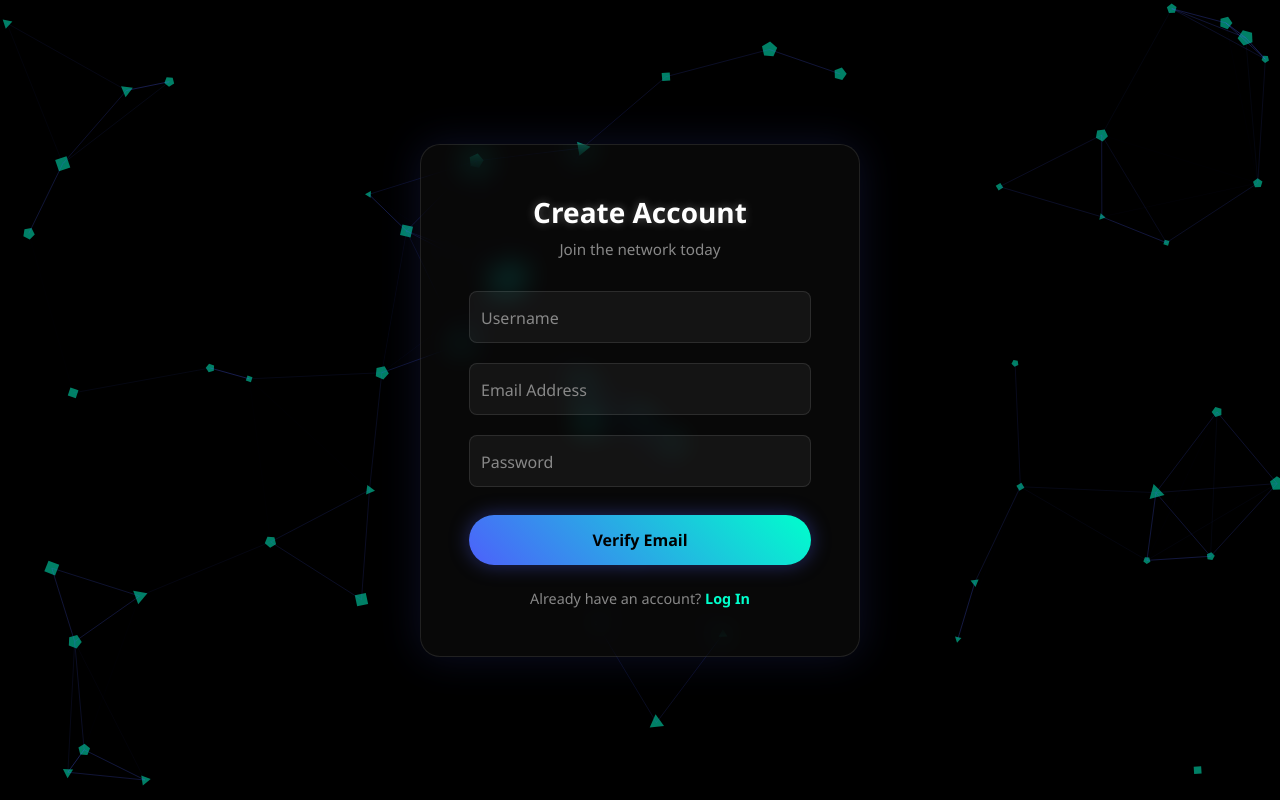
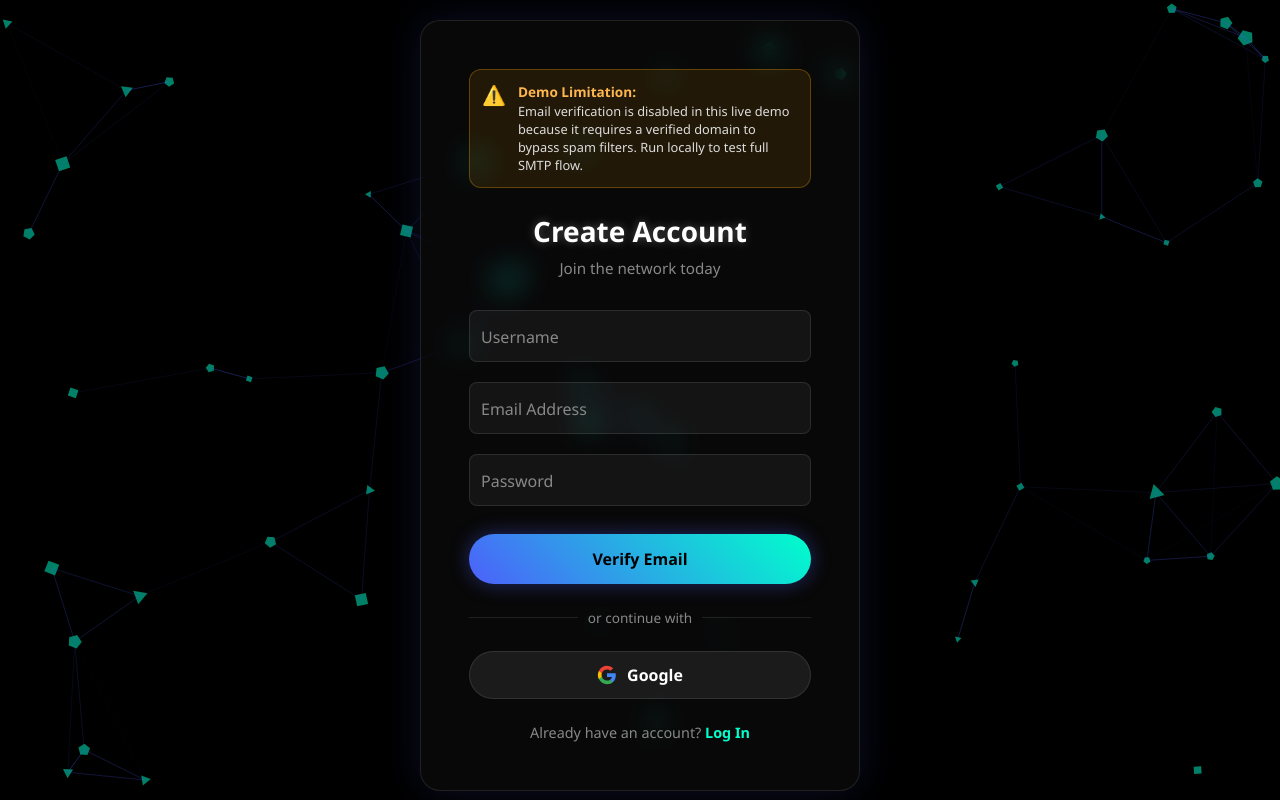
Before and after one commit to DevyanifanofRDJ/TheDigitalArchitect, a Node server app: page /sign in a window 1280 px wide. Run offline with Node 20, Linux system fonts and the light colour scheme; some libraries are stand-ins or nearby versions.

Commit message:
Add Google Login UI and email limitation banner

```diff
--- a/index.js
+++ b/index.js
@@ -13,6 +13,8 @@ import sanitize from 'mongo-sanitize';
 import messageModel from './model/messageModel.js';
 import forgotPasswordMailContent from './utils/forgotPasswordMailContent.js';
 import nodemailer from 'nodemailer';
+import passport from 'passport';
+import { Strategy as googleStrategy } from 'passport-google-oauth20';
 
 const app=express();
 app.set('trust proxy',1);
@@ -21,9 +23,7 @@ const absPathHtml=path.resolve('views');
 const url=process.env.MONGO_URL;
 const SECRET_KEY=process.env.SECRET_KEY;
 const transporter=nodemailer.createTransport({
-    host:"smtp.gmail.com",
-    port:587,
-    secure:false,
+    service:'gmail',
     auth:{
         user:process.env.EMAIL,
         pass:process.env.EMAIL_PASS
@@ -38,6 +38,37 @@ app.use(express.urlencoded({extended:true}));
 app.use(cookieParser());
 app.use(express.json());
 app.use(express.static(absPathPublic));
+app.use(passport.initialize());
+
+passport.use(
+    new googleStrategy({
+        clientID:process.env.GOOGLE_CLIENT_ID,
+        clientSecret:process.env.GOOGLE_CLIENT_SECRET,
+        callbackURL:process.env.CALLBACK_URL
+    },async (accessToken,refreshToken,profile,done)=>{
+        try{
+            const email=profile.emails[0].value;
+            let user=await userModel.findOne({email});
+            if(user){
+                if(!user.googleId){
+                    user.googleId=profile.id;
+                    await user.save();
+                }
+            }
+            else{
+                user=await userModel.create({
+                    name:profile.displayName,
+                    email:email,
+                    googleId:profile.id
+                });
+            }
+            return done(null,user);
+        }catch(error){
+            return done(error,null);
+        }
+    }
+    )
+);
 
 const verifyToken=(req,resp,next)=>{
     const authHeader=req.headers["authorization"];
@@ -99,6 +130,28 @@ const verifyAdmin=(req,resp,next)=>{
     resp.redirect('/');
 };
 
+app.get('/auth/google',preventCache,rateCheck,passport.authenticate('google',{
+        scope:['profile','email'],
+        session:false
+    })
+);
+
+app.get('/auth/google/callback',preventCache,passport.authenticate('google',{
+        failureRedirect:'/log',
+        session:false
+    }),(req,resp)=>{
+        const user=req.user;
+        const token=jwt.sign({id:user.id,email:user.email,role:user.role},process.env.SECRET_KEY,{expiresIn:'2h'});
+        resp.cookie('token',token,{
+            httpOnly:true,
+            secure:process.env.NODE_ENV==='production',
+            sameSite:"lax",
+            maxAge:2*60*60*1000
+        });
+        resp.redirect('/');
+    }
+);
+
 app.get('/',verifyToken,preventCache,(req,resp)=>{
     resp.sendFile(absPathHtml+'/home.html');
 });
@@ -122,6 +175,7 @@ app.post('/login',rateCheck,preventCache,async (req,resp)=>{
     const token=jwt.sign({id:user._id,email:user.email,role:user.role},SECRET_KEY,{expiresIn:"2h"});
     resp.cookie("token",token,{
         httpOnly:true,
+        secure:process.env.NODE_ENV==='production',
         sameSite:"lax",
         maxAge:2*60*60*1000
     });
@@ -150,6 +204,7 @@ app.post('/signup',otpRateCheck,preventCache,async (req,resp)=>{
     await client.setEx(`tempUser:${email}`,1800,user);
     resp.cookie('temp_email',email,{
         httpOnly:true,
+        secure:process.env.NODE_ENV==='production',
         sameSite:"lax",
         maxAge:10*60*1000
     });
@@ -202,6 +257,7 @@ app.post('/verifyOtp',rateCheck,preventCache,async (req,resp)=>{
     const token=jwt.sign({id:newUser._id,email:newUser.email,role:newUser.role},SECRET_KEY,{expiresIn:"2h"});
     resp.cookie("token",token,{
         httpOnly:true,
+        secure:process.env.NODE_ENV==='production',
         sameSite:"lax",
         maxAge:2*60*60*1000
     });
@@ -249,6 +305,7 @@ app.get('/resume',verifyToken,preventCache,(req,resp)=>{
 app.get('/logout',verifyToken,preventCache,(req,resp)=>{
     resp.clearCookie("token",{
         httpOnly:true,
+        secure:process.env.NODE_ENV==='production',
         sameSite:"lax",
         maxAge:2*60*60*1000
     });
@@ -315,11 +372,8 @@ app.post('/forgotPassword',preventCache,forgotPasswordRateCheck,async (req,resp)
         html:forgotPasswordMailContent(newLink)
     };
     transporter.sendMail(mailOption,(error,info)=>{
-        if(error){
-            console.error(error.message);
-            console.log(error.message);
+        if(error)
             return resp.send("Mail not sent");
-        }
         else
             return resp.redirect('/checkMail');
     });
@@ -371,7 +425,7 @@ app.post('/resetPassword',preventCache,rateCheck,async (req,resp)=>{
     }
 });
 
-app.get('/passwordUpdated',(req,resp)=>{
+app.get('/passwordUpdated',preventCache,(req,resp)=>{
     resp.sendFile(absPathHtml+'/passwordUpdated.html');
 });
 
--- a/package.json
+++ b/package.json
@@ -12,6 +12,8 @@
     "mongoose": "^9.0.1",
     "nodemailer": "^7.0.11",
     "nodemon": "^3.1.11",
+    "passport": "^0.7.0",
+    "passport-google-oauth20": "^2.0.0",
     "redis": "^5.10.0",
     "resend": "^6.6.0"
   },
--- a/views/signup.html
+++ b/views/signup.html
@@ -1,20 +1,23 @@
 <!DOCTYPE html>
 <html lang="en">
   <head>
-    <meta charset="UTF-8">
-    <meta name="viewport" content="width=device-width, initial-scale=1.0">
+    <meta charset="UTF-8" />
+    <meta name="viewport" content="width=device-width, initial-scale=1.0" />
     <title>Create Record</title>
     <style>
       /* --- Shared Theme Variables (Dark/Glass) --- */
       :root {
-            --bg-color: #000000;         /* Pitch Black */
+        --bg-color: #000000; /* Pitch Black */
         --card-bg: rgba(255, 255, 255, 0.03); /* Glass effect */
         --text-main: #ffffff;
         --text-secondary: #888888;
-            --primary-color: #4d60fb;    /* Indigo */
-            --accent-color: #00ffcc;     /* Neon Cyan */
+        --primary-color: #4d60fb; /* Indigo */
+        --accent-color: #00ffcc; /* Neon Cyan */
+        --warning-bg: rgba(255, 165, 0, 0.1); /* Amber Low Opacity */
+        --warning-border: rgba(255, 165, 0, 0.3);
+        --warning-text: #ffb74d;
         --border-color: rgba(255, 255, 255, 0.1);
-            --font-stack: 'Segoe UI', Roboto, Helvetica, Arial, sans-serif;
+        --font-stack: "Segoe UI", Roboto, Helvetica, Arial, sans-serif;
       }
 
       * {
@@ -43,8 +46,11 @@
         width: 100%;
         height: 100%;
         z-index: 0;
-            /* Gradient overlay to make text readable */
-            background: radial-gradient(circle at center, transparent 0%, #000000 90%);
+        background: radial-gradient(
+          circle at center,
+          transparent 0%,
+          #000000 90%
+        );
       }
 
       /* --- Signup Card (Glassmorphism) --- */
@@ -65,7 +71,50 @@
       }
 
       @keyframes slideUp {
-            from { opacity: 0; transform: translateY(20px); }
+        from {
+          opacity: 0;
+          transform: translateY(20px);
+        }
+        to {
+          opacity: 1;
+          transform: translateY(0);
+        }
+      }
+
+      /* --- System Notice Banner --- */
+      .system-notice {
+        background: var(--warning-bg);
+        border: 1px solid var(--warning-border);
+        border-radius: 12px;
+        padding: 12px;
+        margin-bottom: 24px;
+        display: flex;
+        align-items: flex-start;
+        gap: 12px;
+        font-size: 0.85rem;
+        line-height: 1.4;
+        animation: fadeIn 0.5s ease-out 0.2s backwards;
+      }
+
+      .notice-icon {
+        font-size: 1.2rem;
+      }
+
+      .notice-content strong {
+        color: var(--warning-text);
+        display: block;
+        margin-bottom: 2px;
+        font-weight: 600;
+      }
+
+      .notice-content p {
+        color: #ddd;
+        margin: 0;
+        font-size: 0.8rem;
+      }
+
+      @keyframes fadeIn {
+        from { opacity: 0; transform: translateY(-5px); }
         to { opacity: 1; transform: translateY(0); }
       }
 
@@ -137,8 +186,12 @@
       button {
         width: 100%;
         padding: 14px;
-            background: linear-gradient(45deg, var(--primary-color), var(--accent-color));
-            color: #000; /* Black text on neon */
+        background: linear-gradient(
+          45deg,
+          var(--primary-color),
+          var(--accent-color)
+        );
+        color: #000;
         border: none;
         border-radius: 30px;
         font-family: var(--font-stack);
@@ -157,6 +210,61 @@
 
       button:active {
         transform: scale(0.98);
+      }
+
+      /* --- Divider --- */
+      .divider {
+        display: flex;
+        align-items: center;
+        text-align: center;
+        margin: 1.5rem 0;
+        color: var(--text-secondary);
+        font-size: 0.85rem;
+      }
+
+      .divider::before,
+      .divider::after {
+        content: "";
+        flex: 1;
+        border-bottom: 1px solid var(--border-color);
+      }
+
+      .divider::before {
+        margin-right: 10px;
+      }
+      .divider::after {
+        margin-left: 10px;
+      }
+
+      /* --- Google Button --- */
+      .google-btn {
+        display: flex;
+        align-items: center;
+        justify-content: center;
+        width: 100%;
+        padding: 12px;
+        background: rgba(255, 255, 255, 0.08);
+        border: 1px solid var(--border-color);
+        border-radius: 30px;
+        color: var(--text-main);
+        text-decoration: none;
+        font-family: var(--font-stack);
+        font-weight: 600;
+        font-size: 1rem;
+        cursor: pointer;
+        transition: all 0.2s ease;
+      }
+
+      .google-btn:hover {
+        background: rgba(255, 255, 255, 0.15);
+        border-color: var(--text-main);
+        transform: translateY(-1px);
+      }
+
+      .google-btn img {
+        width: 20px;
+        height: 20px;
+        margin-right: 10px;
       }
 
       /* --- Footer Link --- */
@@ -186,15 +294,24 @@
           background: #000;
           border: 1px solid var(--border-color);
         }
-            .header h1 { font-size: 1.5rem; }
+        .header h1 {
+          font-size: 1.5rem;
+        }
       }
     </style>
   </head>
   <body>
-
     <canvas id="math-canvas"></canvas>
 
     <main class="signup-card">
+
+      <div class="system-notice">
+        <div class="notice-icon">⚠️</div>
+        <div class="notice-content">
+          <strong>Demo Limitation:</strong>
+          <p>Email verification is disabled in this live demo because it requires a verified domain to bypass spam filters. Run locally to test full SMTP flow.</p>
+        </div>
+      </div>
       <div class="header">
         <h1>Create Account</h1>
         <p>Join the network today</p>
@@ -202,23 +319,72 @@
 
       <form action="/signup" method="post">
         <div class="input-group">
-                <input type="text" id="username" name="name" required autocomplete="off" placeholder=" ">
+          <input
+            type="text"
+            id="username"
+            name="name"
+            required
+            autocomplete="off"
+            placeholder=" "
+          />
           <label for="username">Username</label>
         </div>
 
         <div class="input-group">
-                <input type="email" id="email" name="email" required autocomplete="off" placeholder=" ">
+          <input
+            type="email"
+            id="email"
+            name="email"
+            required
+            autocomplete="off"
+            placeholder=" "
+          />
           <label for="email">Email Address</label>
         </div>
 
         <div class="input-group">
-                <input type="password" id="password" name="password" required placeholder=" ">
+          <input
+            type="password"
+            id="password"
+            name="password"
+            required
+            placeholder=" "
+          />
           <label for="password">Password</label>
         </div>
 
         <button type="submit">Verify Email</button>
       </form>
 
+      <div class="divider">or continue with</div>
+
+      <a href="/auth/google" class="google-btn">
+        <svg
+          width="20"
+          height="20"
+          viewBox="0 0 24 24"
+          xmlns="http://www.w3.org/2000/svg"
+          style="margin-right: 10px"
+        >
+          <path
+            d="M22.56 12.25c0-.78-.07-1.53-.2-2.25H12v4.26h5.92c-.26 1.37-1.04 2.53-2.21 3.31v2.77h3.57c2.08-1.92 3.28-4.74 3.28-8.09z"
+            fill="#4285F4"
+          />
+          <path
+            d="M12 23c2.97 0 5.46-.98 7.28-2.66l-3.57-2.77c-.98.66-2.23 1.06-3.71 1.06-2.86 0-5.29-1.93-6.16-4.53H2.18v2.84C3.99 20.53 7.7 23 12 23z"
+            fill="#34A853"
+          />
+          <path
+            d="M5.84 14.09c-.22-.66-.35-1.36-.35-2.09s.13-1.43.35-2.09V7.07H2.18C1.43 8.55 1 10.22 1 12s.43 3.45 1.18 4.93l2.85-2.22.81-.62z"
+            fill="#FBBC05"
+          />
+          <path
+            d="M12 5.38c1.62 0 3.06.56 4.21 1.64l3.15-3.15C17.45 2.09 14.97 1 12 1 7.7 1 3.99 3.47 2.18 7.07l3.66 2.84c.87-2.6 3.3-4.53 6.16-4.53z"
+            fill="#EA4335"
+          />
+        </svg>
+        Google
+      </a>
       <div class="footer">
         <p>Already have an account? <a href="/log">Log In</a></p>
       </div>
@@ -228,10 +394,11 @@
       /**
        * BACKGROUND ANIMATION
        * Updated colors for Dark Theme (Cyan & Indigo)
+       * Includes interactive mouse repulsion logic.
        */
 
-        const canvas = document.getElementById('math-canvas');
-        const ctx = canvas.getContext('2d');
+      const canvas = document.getElementById("math-canvas");
+      const ctx = canvas.getContext("2d");
 
       let width, height;
       let particles = [];
@@ -242,10 +409,10 @@
       const config = {
         particleCount: 55,
         connectionDistance: 170,
-            mouseReactionRange: 220,
+        mouseReactionRange: 250, // Slightly increased for better response
         // UPDATED COLORS
-            particleColor: 'rgba(0, 255, 204, 0.5)', // Neon Cyan
-            lineColor: 'rgba(77, 96, 251, 0.3)'      // Indigo
+        particleColor: "rgba(0, 255, 204, 0.5)", // Neon Cyan
+        lineColor: "rgba(77, 96, 251, 0.3)", // Indigo
       };
 
       function resize() {
@@ -266,17 +433,22 @@
         }
 
         update() {
+          // Standard velocity update
           this.x += this.vx;
           this.y += this.vy;
           this.angle += this.spinSpeed;
 
+          // Mouse Interaction (Push Effect)
           const dx = mouse.x - this.x;
           const dy = mouse.y - this.y;
-                const distance = Math.sqrt(dx*dx + dy*dy);
+          const distance = Math.sqrt(dx * dx + dy * dy);
 
           if (distance < config.mouseReactionRange) {
+            // Calculate force (stronger when closer)
             const force = (config.mouseReactionRange - distance) / config.mouseReactionRange;
             const directionMultiplier = -1; // Push away
+
+            // Apply force to velocity
             this.vx += (dx / distance) * force * 0.05 * directionMultiplier;
             this.vy += (dy / distance) * force * 0.05 * directionMultiplier;
           }
@@ -318,7 +490,7 @@
         requestAnimationFrame(animate);
         ctx.clearRect(0, 0, width, height);
 
-            particles.forEach(p => {
+        particles.forEach((p) => {
           p.update();
           p.draw();
         });
@@ -331,7 +503,7 @@
             const distance = Math.sqrt(dx * dx + dy * dy);
 
             if (distance < config.connectionDistance) {
-                        const opacity = 1 - (distance / config.connectionDistance);
+              const opacity = 1 - distance / config.connectionDistance;
               // Using Indigo for lines
               ctx.strokeStyle = `rgba(77, 96, 251, ${opacity * 0.4})`;
               ctx.lineWidth = 1;
@@ -344,9 +516,15 @@
         }
       }
 
-        window.addEventListener('resize', init);
-        window.addEventListener('mousemove', e => { mouse.x = e.clientX; mouse.y = e.clientY; });
-        window.addEventListener('touchmove', e => { mouse.x = e.touches[0].clientX; mouse.y = e.touches[0].clientY; });
+      window.addEventListener("resize", init);
+      window.addEventListener("mousemove", (e) => {
+        mouse.x = e.clientX;
+        mouse.y = e.clientY;
+      });
+      window.addEventListener("touchmove", (e) => {
+        mouse.x = e.touches[0].clientX;
+        mouse.y = e.touches[0].clientY;
+      });
 
       init();
       animate();
```
Also changed, not shown: schema/userSchema.js (+6 -1 lines), views/login.html (+57 -1 lines), README.md, 1 other file. Lines whose indentation alone changed are shown as unchanged.
